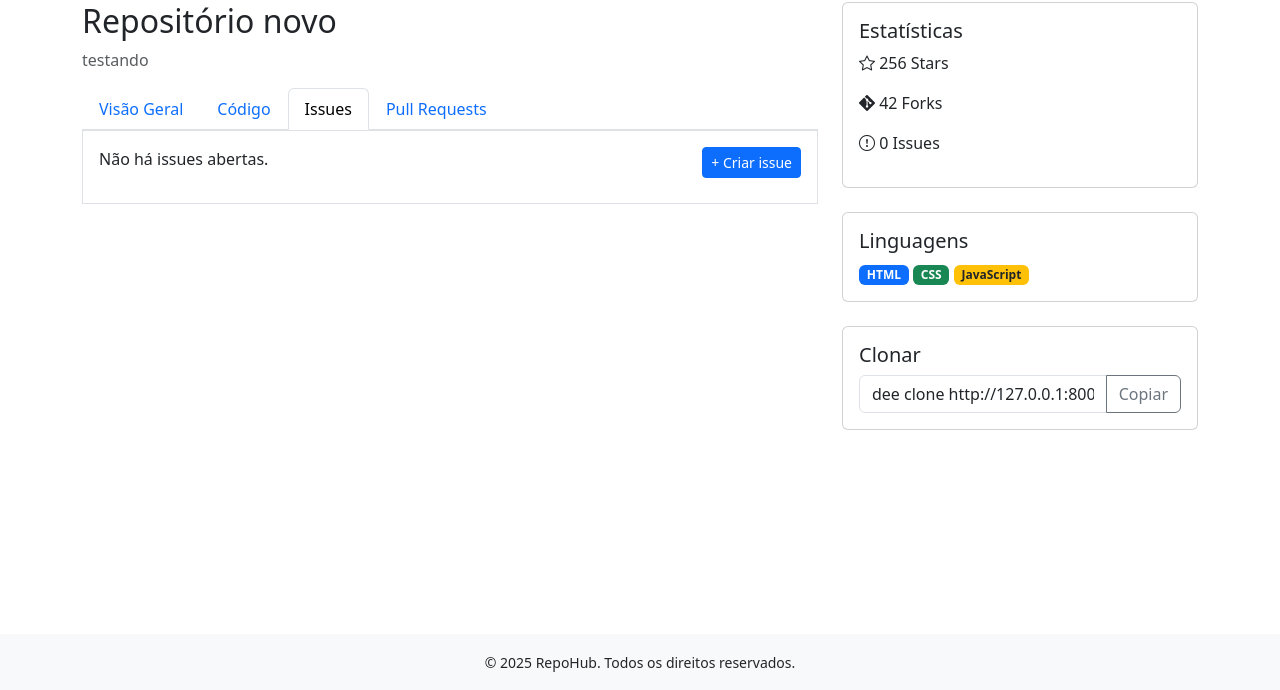
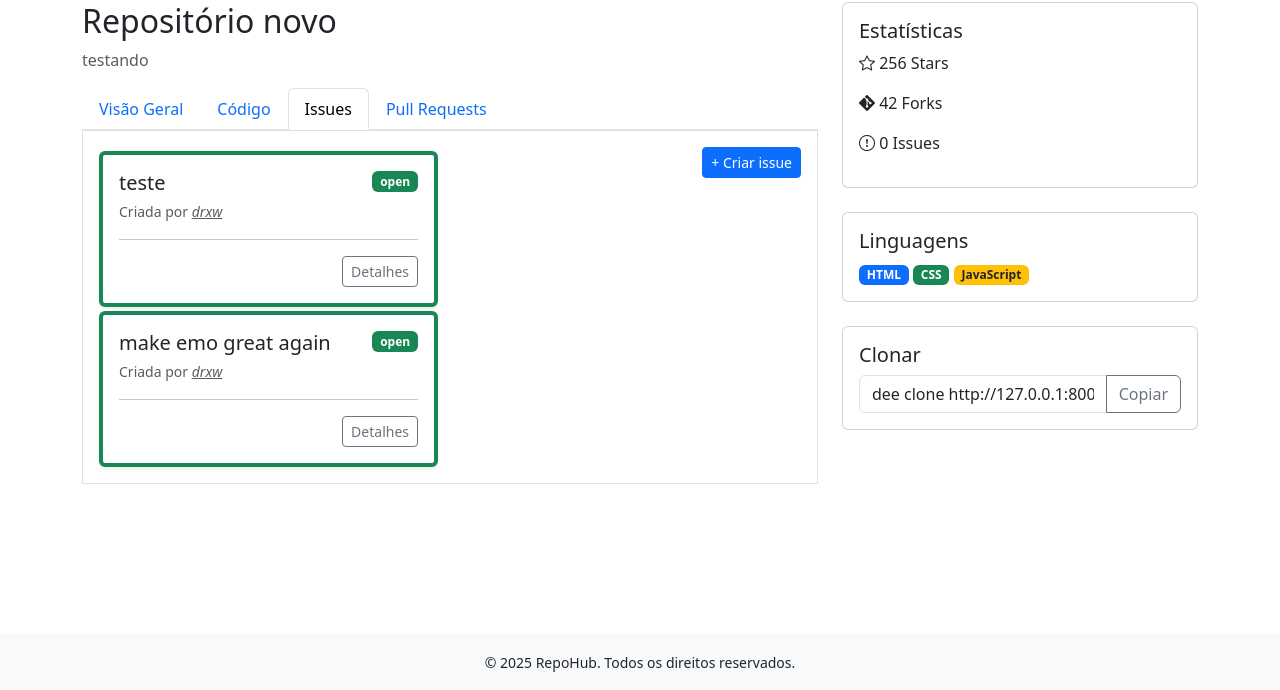
Before and after one commit to wendrewdevelop/deescm, a Django app: page /repo/edafc182-efad-4dc5-9363-890be3cea63c/ in a window 1280 px wide, after a click on "Issues". Shown: the part 110-800 px from the top of the page. Run offline with Django 5.2, Linux system fonts and the light colour scheme; data comes from the database, SQL or seed files in the repository; both versions use the stored data as it was after the commit; data that the repository does not hold is empty; some libraries are stand-ins or nearby versions.

Commit message:
add issue module

```diff
--- a/core/views.py
+++ b/core/views.py
@@ -104,11 +104,14 @@ class RepoPageView(View):
             repo_link=repo.repo_id,
         ).first()
         print(repo_object)
-        issues = ...
+        issues = RepoIssueModel.objects.filter(
+            repo_link=repo.repo_id
+        )
         context = {
             "title": f'{repo.repo_owner.first_name} {repo.repo_owner.last_name} – {repo.repo_name}',
             "repo": repo,
             "user_name": f'{repo.repo_owner.first_name} {repo.repo_owner.last_name}',
+            "issues": issues
         }
         if repo_object:
             archive_path = os.path.join(
@@ -154,14 +157,20 @@ class RepoPageView(View):
                 issue_created_by = request.POST.get('issue_created_by')
                 print(issue_created_by)
                 try:
-                    issue = RepoIssueModel.objects.create(
-                        request,
+                    repo_instance = RepoModel.objects.get(
+                        repo_id=issue_repo_link
+                    )
+                    account_instance = AccountModel.objects.get(
+                        id=issue_created_by
+                    )
+                    issue = RepoIssueModel(
                         issue_title=issue_title,
                         issue_description=issue_description,
                         issue_status=issue_status,
-                        repo_link=issue_repo_link,
-                        created_by=issue_created_by
+                        repo_link=repo_instance,
+                        created_by=account_instance
                     )
+                    issue.save()
                     print(issue)
                     return redirect('repo', repo_id=issue_repo_link)
                 except Exception as error:
--- a/templates/repopage.html
+++ b/templates/repopage.html
@@ -164,23 +164,28 @@ Este projeto demonstra um layout de página de repositório com Bootstrap 5.3.
                 </div>
               </div>
               {% else %}
-              {% for issue in issues %}
+
               <div class="col">
-                <div class="card shadow-sm border-start border-4 border-primary">
+                {% for issue in issues %}
+                <div class="card mt-1 shadow-sm border-{% if issue.issue_status == 'open' %}success{% else %}danger{% endif %}
+                  border-4 border-primary">
                   <div class="card-body">
                     <div class="d-flex justify-content-between align-items-start">
                       <div>
                         <h5 class="card-title mb-1">{{ issue.issue_title }}</h5>
-                        <small class="text-muted">Criada por {{ issue.issue_created_by.nickname }}</small>
+                        <small class="text-muted">Criada por <i><u>{{ issue.created_by.nickname }}</u></i></small>
                       </div>
                       <span class="badge bg-{{ issue.issue_status|yesno:'success,danger,secondary' }}">{{ issue.issue_status }}</span>
                     </div>
                     <hr>
-                    <div class="card-text">{{ issue.issue_description|safe }}</div>
+                    <div class="card-text">
+                      <a href="#" class="btn btn-sm btn-outline-secondary float-end">Detalhes</a>
+                    </div>
                   </div>
                 </div>
+                {% endfor %}
               </div>
-              {% endfor %}
+
               <div class="col">
                 <button type="button" class="btn btn-sm btn-primary float-end" data-bs-toggle="modal" data-bs-target="#addIssueModal">+ Criar issue</button>
                 <div class="modal fade" id="addIssueModal" tabindex="-1" aria-labelledby="editBasicInfoLabel" aria-hidden="true">
```
Also changed, not shown: README.md, db.sqlite3.
